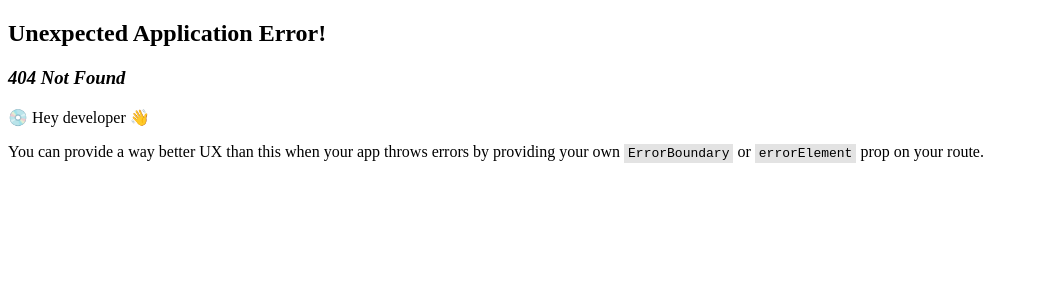
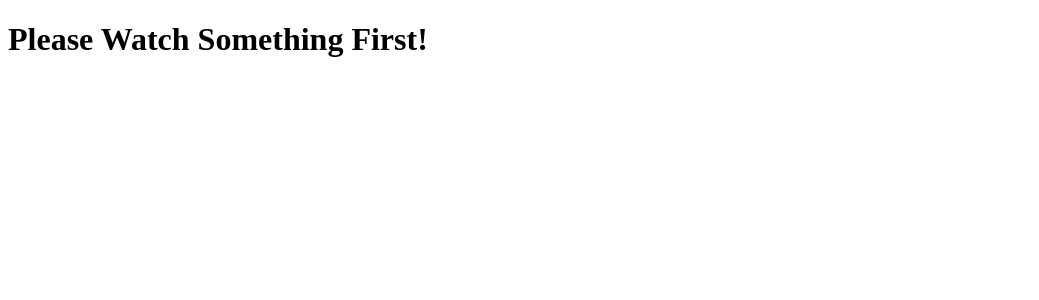
Before and after one commit to kvs6270/Qfiction, a React (Vite) app in the folder workspace/: page /Recommendation in a window 1280 px wide. Before the commit this address had no page. Shown: the top 300 px of the page, without its empty margins (0-1039 px from the left). Built offline with nearby package versions, Linux system fonts and the light colour scheme.

Commit message:
Create the Recommendation Page
To recommend movies to user based on their currently watched movies.

```diff
--- /dev/null
+++ b/workspace/src/components/Pages/Recommendation/RecommendationGridView.jsx
@@ -0,0 +1,116 @@
+import { useOutletContext } from "react-router";
+import { useState, useEffect, useContext } from "react";
+
+import { MovieGrid } from "../../Cogs/MovieGrid";
+import { useParams } from "react-router";
+import { Navbar } from "../../Cogs/Navbar";
+import { films2026 } from "../../../logic/movies2026";
+import { genreFilms } from "../../../logic/genreBasedMovies";
+
+import { WatchContext } from "../../../App";
+import { yearBasedRecommender } from "../../../logic/yearBasedRecommender";
+import { genreBasedRecommender } from "../../../logic/genreBasedRecommender";
+// It's own fetching logic.
+
+
+
+function useMovieDetailsFetcher(identifier) {
+
+    const [movieArray, setMovieArray] = useState({});
+    const [error, setError] = useState(false);
+    const [loading, setLoading] = useState(true);
+
+
+    useEffect(() => {
+
+        let isMounted = true;
+
+        setError(false);
+        setLoading(true);
+
+        async function dataFetching() {
+
+            try {
+                const movie = await fetchMovieArray(identifier);
+                if (isMounted) setMovieArray(movie);
+            } catch (error) {
+                if (isMounted) setError(true)
+                console.log(error)
+
+            } finally {
+                if (isMounted) setLoading(false)
+            }
+        }
+
+        dataFetching();
+
+
+        return () => {
+            isMounted = false
+        }
+    }, [identifier])
+
+
+    return { movieArray, error, loading }
+}
+
+    function temporaryMovieArrayProvider(identifier, moviesWatched) {
+        if (identifier == "2026") {
+            return yearBasedRecommender(moviesWatched, films2026);
+        }
+
+        else {
+            return genreBasedRecommender(moviesWatched, genreFilms[identifier])
+        }
+    }
+
+
+
+export function RecommendationGridView() {
+
+    const { moviesWatched } = useContext(WatchContext)
+    const { identifier } = useParams();
+
+    // let { movieArray, error, loading } = useMovieDetailsFetcher(identifier)
+
+    // if(identifier == "2026") {
+    //     movieArray = yearBasedRecommender(movieArray, moviesWatched)
+    // }
+    // else {
+    //     movieArray = genreBasedRecommender(movieArray, moviesWatched)
+    // }
+
+
+
+
+
+
+    const movieArray = temporaryMovieArrayProvider(identifier, moviesWatched);
+    const error = false;
+    const loading = false;
+
+
+    if (error) {
+        return <Error />
+    }
+
+    else if (loading) {
+        return <Loading />
+    }
+
+    else {
+
+
+        return (
+            <div>
+                <Navbar />
+
+                <MovieGrid movieArray={movieArray}></MovieGrid>
+            </div>
+        )
+    }
+
+
+
+
+}
--- /dev/null
+++ b/workspace/src/components/Pages/Recommendation/RecommendationLayout.jsx
@@ -0,0 +1,141 @@
+import { Outlet } from "react-router";
+import { useEffect, useMemo, useState } from "react";
+import { fetchFunc } from "../../../logic/fetchFunc.js";
+
+import { genreFilms } from "../../../logic/genreBasedMovies.js";
+import { films2026 } from "../../../logic/movies2026.js";
+
+const genres = [/*An array of genres*/]
+
+
+
+
+
+function useSingleFetch(fetchUrl) {
+
+    const [movieObj, setMovieObj] = useState([]);
+    const [error, setError] = useState(false);
+    const [loading, setLoading] = useState(true);
+
+    useEffect(() => {
+
+        let isMounted = true;
+
+        setError(false);
+        setLoading(true);
+
+        async function dataFetching() {
+
+            try {
+                const movieObjArray = await fetchFunc(fetchUrl);
+                if (isMounted) setMovieObj(movieObjArray);
+            } catch (error) {
+                if (isMounted) setError(true)
+                console.log(error)
+
+            } finally {
+                if (isMounted) setLoading(false)
+            }
+        }
+
+        dataFetching();
+
+
+        return () => {
+            isMounted = false
+        }
+    }, [fetchUrl])
+
+
+    return { movieObj, error, loading }
+}
+
+function useMultiFetch(baseUrl, genres) {
+    const [genreBasedMovies, setGenreBasedMovies] = useState({});
+    const [error, setError] = useState(false);
+    const [loading, setLoading] = useState(true);
+
+
+
+
+    useEffect(() => {
+
+        let isMounted = true;
+
+        setError(false);
+        setLoading(true);
+
+        async function dataFetching() {
+
+            try {
+                const genreBasedFetchPromises = genres.map(genre =>
+                    fetchFunc(baseUrl + genre)
+
+                );
+
+                const genreBasedMovieArrays = await Promise.all(genreBasedFetchPromises);
+
+
+                const genreBasedMovieObj = {};
+
+                genreBasedMovieArrays.forEach((movies, index) => {
+                    genreBasedMovieObj[genres[index]] = movies;
+                });
+
+                if (isMounted) setGenreBasedMovies(genreBasedMovieObj);
+
+            } catch (error) {
+                if (isMounted) setError(true);
+                console.log(error);
+
+            } finally {
+                if (isMounted) setLoading(false)
+            }
+
+        }
+
+        dataFetching();
+
+        return () => {
+            isMounted = false
+        }
+
+    }, [genres, baseUrl])
+
+
+
+
+
+    return { genreBasedMovies, error, loading }
+
+}
+
+
+
+
+export function RecommendationLayout() {
+    // const { movieObj, error, loading } = useSingleFetch(/* Insert URL */);
+
+    // const { genreBasedMovies, error: error2, loading: loading2 } = useMultiFetch(/* genres array*/);
+
+    const movieObj = [...films2026];
+
+    const genreBasedMovies = {...genreFilms};
+
+    const error = false
+    const loading = false
+    const error2 = false;
+    const loading2 = false;
+
+
+
+        return (
+            <Outlet context={
+            { movieObj, error, loading, genreBasedMovies, error2, loading2 }
+        } />
+
+        )
+
+
+
+}
--- /dev/null
+++ b/workspace/src/components/Pages/Recommendation/RecommendationPage.jsx
@@ -0,0 +1,127 @@
+import { Slider } from "../../Cogs/slider";
+import { topRated } from "../../../logic/TopRated";
+import {useContext, useMemo} from "react";
+import { useOutletContext } from "react-router";
+import { Navbar } from "../../Cogs/Navbar";
+
+import { movieOrganizer } from "../../../logic/ReccomendationAlgorithm";
+import { genreBasedRecommender } from "../../../logic/genreBasedRecommender";
+
+import { WatchContext } from "../../../App";
+
+
+
+
+
+
+export function RecommendationPage() {
+
+    // const {topRatedMovieObj, error, loading} = useSingleFetch(/* Insert URL */);
+    // const {genreBasedTopRatedMoviesObj, error: error2, loading: loading2} = useMultiFetch(/* genres array*/);
+
+    const {movieObj, error, loading, genreBasedMovies, error2, loading2} = useOutletContext();
+    const {moviesWatched, moviesToWatch} = useContext(WatchContext);
+
+
+
+    const movieOrgainzer = movieOrganizer(moviesWatched, movieObj);
+
+    if(!movieOrgainzer) {
+        return (<div>
+            <h1>Please Watch Something First!</h1>
+        </div>)
+    }
+
+    console.log(movieOrgainzer.finalReccList)
+
+    const recommendedMovieObj = useMemo(() => {
+        return movieOrgainzer.finalReccList;
+    }, [movieOrgainzer.finalReccList])
+
+    const genreBasedRecommendedMoviesObj = useMemo(() => {
+
+            const genreBasedRecommendedMoviesObjProto = {};
+
+            for (const genre in genreBasedMovies) {
+
+                genreBasedRecommendedMoviesObjProto[genre] = genreBasedRecommender(moviesWatched, genreBasedMovies[genre]);
+            }
+
+            return genreBasedRecommendedMoviesObjProto;
+        }, [genreBasedMovies, moviesWatched])
+
+
+
+
+    return (
+
+        <div>
+            <Navbar></Navbar>
+            <MainSlider recommendedMoviesOf2026 = {recommendedMovieObj} error = {error} loading = {loading}></MainSlider>
+            <MegaSlider genreReccStrengthArray = {movieOrgainzer.genreReccStrengthArray} genreBasedRecommendedMoviesObj = {genreBasedRecommendedMoviesObj} error = {error2} loading = {loading2} ></MegaSlider>
+        </div>
+
+    )
+
+}
+
+function MainSlider({recommendedMoviesOf2026, error, loading}) {
+
+
+
+
+
+    if (error) {
+        return <Error></Error>
+    }
+    else if (loading) {
+        return <Loading></Loading>
+
+    }
+    else {
+        return <Slider suggestionType={"Recommended"} movieArray={recommendedMoviesOf2026} identifierType = {"Year"} identifier = {2026}></Slider>
+    }
+
+}
+
+
+function MegaSlider({genreReccStrengthArray, genreBasedRecommendedMoviesObj, error, loading}) {
+
+
+
+
+    if (error) {
+        return <Error></Error>
+    }
+    else if (loading) {
+        return <Loading></Loading>
+    }
+    else {
+        let arrayOfSLiders = []
+
+
+
+
+        for (let obj of genreReccStrengthArray) {
+
+
+
+            arrayOfSLiders.push(<Slider suggestionType={"Recommended"} movieArray={genreBasedRecommendedMoviesObj[obj.genre]} key={obj.genre} identifierType = {"genre"} identifier = {obj.genre}></Slider>)
+        }
+
+        return (
+            <div className="SliderContainer">
+                {arrayOfSLiders}
+            </div>
+        );
+    }
+
+}
+
+function Error() {
+    /* blah blah blah */
+}
+
+function Loading() {
+    /* Blah Blah Blah */
+}
--- a/workspace/src/main.jsx
+++ b/workspace/src/main.jsx
@@ -8,7 +8,9 @@ import { MovieView } from "./components/Pages/MovieView.jsx";
 import { WatchList } from "./components/Pages/Library/watchlist.jsx";
 import { WatchedList } from "./components/Pages/Library/watched.jsx";
 import { Welcome } from "./components/Pages/Welcome/Welcome.jsx";
-// import {};
+import { RecommendationGridView } from "./components/Pages/Recommendation/RecommendationGridView.jsx";
+import { RecommendationLayout } from "./components/Pages/Recommendation/RecommendationLayout.jsx";
+import { RecommendationPage } from "./components/Pages/Recommendation/RecommendationPage.jsx";
 import App from './App.jsx'
 
 const router = createBrowserRouter([
@@ -42,6 +44,19 @@ const router = createBrowserRouter([
 
   }
 
+  ,
+  {
+    path: "Recommendation",
+    element: <RecommendationLayout />,
+    children: [
+      { index: true, element: <RecommendationPage /> },
+      {path: "Recommended/:identifier", element: <RecommendationGridView />}
+
+    ],
+  }
+
+
+
 ]);
 
 createRoot(document.getElementById("root")).render(
```
